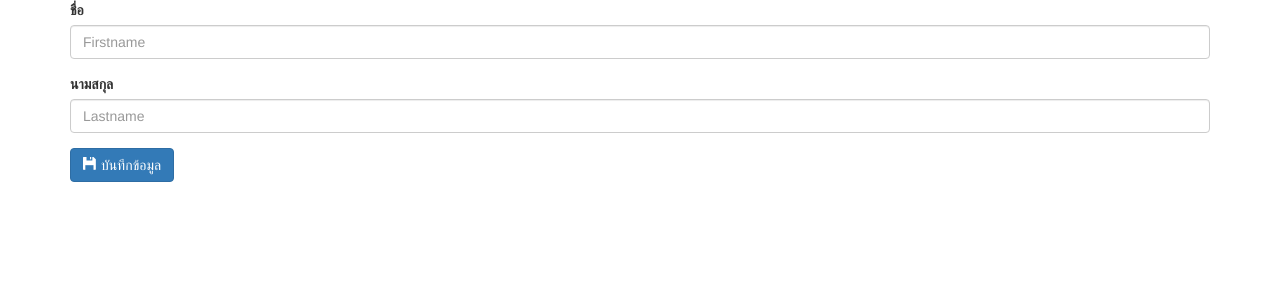
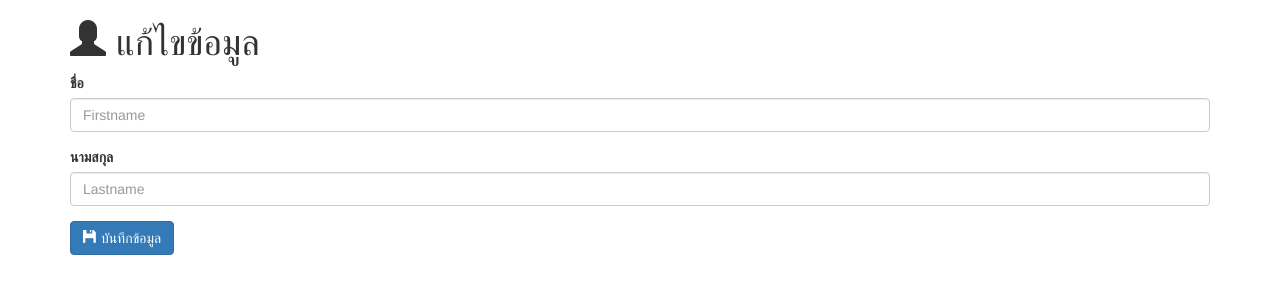
Before and after one commit to pricbatt/itschoolform, a PHP site: page /edit.php in a window 1280 px wide. Shown: the top 300 px of the page. Run offline with PHP 8.4, Linux system fonts and the light colour scheme.

Commit message:
add header edit

```diff
--- a/edit.php
+++ b/edit.php
@@ -20,6 +20,7 @@
 </head>
 <body>
     <div class="container">
+    <h1><span class="glyphicon glyphicon-user" aria-hidden="true"></span> แก้ไขข้อมูล</h1>
     <form>
         <div class="form-group">
             <label>ชื่อ</label>
```
